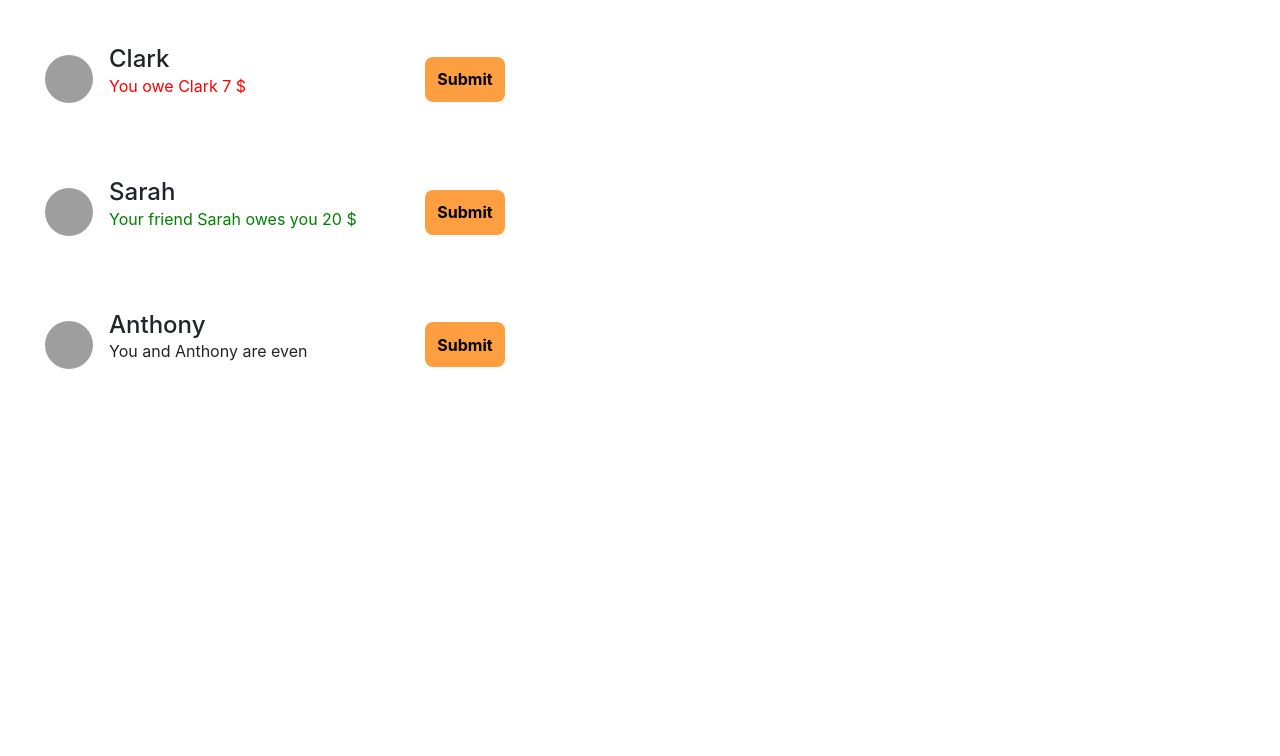
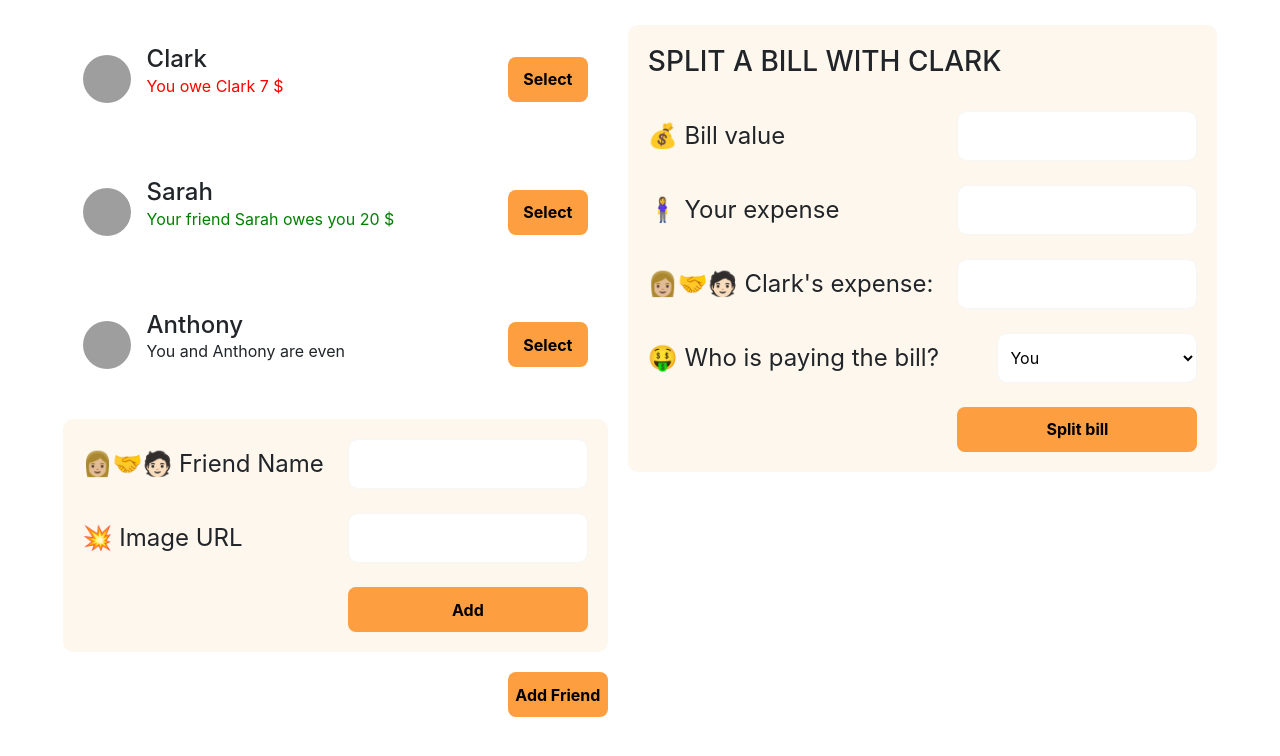
Before and after one commit to Safeya-Yasien/eat-in-split, a React (Create React App) app: page / in a window 1280 px wide. Shown: the top 756 px of the page. Built offline with nearby package versions, Linux system fonts and the light colour scheme; grey boxes are pictures that could not be loaded.

Commit message:
create split form bill

```diff
--- a/src/App.js
+++ b/src/App.js
@@ -24,7 +24,12 @@ function App() {
     <div className="app">
       <div className="sidebar">
         <FriendsList />
+        <AddFriendForm />
+        <div className="d-flex justify-content-end align-items-center add-button">
+          <Button>Add Friend</Button>
+        </div>
       </div>
+      <SplitFormBill />
     </div>
   );
 }
@@ -65,7 +70,65 @@ const Friend = ({ friend }) => {
           )}
         </div>
       </div>
-      <button className="button">Submit</button>
+      <Button>Select</Button>
     </li>
   );
 };
+
+const Button = ({ children }) => {
+  return <button className="button">{children}</button>;
+};
+
+const AddFriendForm = () => {
+  return (
+    <form className="d-flex flex-column gap-4 add-friend-form">
+      <div className="d-flex flex-column gap-4">
+        <div className="d-flex align-items-center gap-4 justify-content-between">
+          <label className="fs-4">👩🏼‍🤝‍🧑🏻 Friend Name</label>
+          <input type="text" />
+        </div>
+        <div className="d-flex align-items-center gap-4 justify-content-between">
+          <label className="fs-4">💥 Image URL</label>
+          <input type="text" />
+        </div>
+      </div>
+      <div className="d-flex justify-content-end">
+        <Button>Add</Button>
+      </div>
+    </form>
+  );
+};
+
+const SplitFormBill = () => {
+  return (
+    <div className="d-flex flex-column gap-4 split-bill-form">
+      <h3 className="text-uppercase">split a bill with clark</h3>
+      <form className="d-flex flex-column gap-4 ">
+        <div className="d-flex flex-column gap-4">
+          <div className="d-flex align-items-center gap-4 justify-content-between">
+            <label className="fs-4">💰 Bill value</label>
+            <input type="text" />
+          </div>
+          <div className="d-flex align-items-center gap-4 justify-content-between">
+            <label className="fs-4">🧍‍♀️ Your expense</label>
+            <input type="text" />
+          </div>
+          <div className="d-flex align-items-center gap-4 justify-content-between">
+            <label className="fs-4">👩🏼‍🤝‍🧑🏻 Clark's expense:</label>
+            <input type="text" disabled />
+          </div>
+          <div className="d-flex align-items-center gap-4 justify-content-between">
+            <label className="fs-4">🤑 Who is paying the bill?</label>
+            <select>
+              <option value="user">You</option>
+              <option value="friend">You</option>
+            </select>
+          </div>
+        </div>
+        <div className="d-flex justify-content-end">
+          <Button>Split bill</Button>
+        </div>
+      </form>
+    </div>
+  );
+};
--- a/src/index.css
+++ b/src/index.css
@@ -11,6 +11,16 @@ body {
 code {
   font-family: source-code-pro, Menlo, Monaco, Consolas, "Courier New",
     monospace;
+}
+.app {
+  display: flex;
+  justify-content: center;
+  gap: 20px;
+}
+.sidebar {
+  display: flex;
+  flex-direction: column;
+  gap: 20px;
 }
 ul {
   list-style: none;
@@ -28,7 +38,6 @@ ul {
   padding: 20px;
   border-radius: 8px;
   transition: 0.4s;
-  width: 500px;
 }
 .friend-item:hover {
   background-color: #fdf7ed;
@@ -42,3 +51,32 @@ ul {
   height: 45px;
   border-radius: 8px;
 }
+.add-friend-form,
+.split-bill-form {
+  background-color: #fdf7ed;
+  padding: 20px;
+  border-radius: 10px;
+  .button {
+    width: 240px;
+  }
+}
+input,
+select {
+  background-color: white;
+  border: none;
+  border: 1px solid #f6f6f6;
+  outline: none;
+  width: 240px;
+  height: 50px;
+  border-radius: 10px;
+  padding: 8px;
+}
+select {
+  width: 200px;
+}
+.add-button button {
+  width: 100px;
+}
+.split-bill-form {
+  height: fit-content;
+}
```
